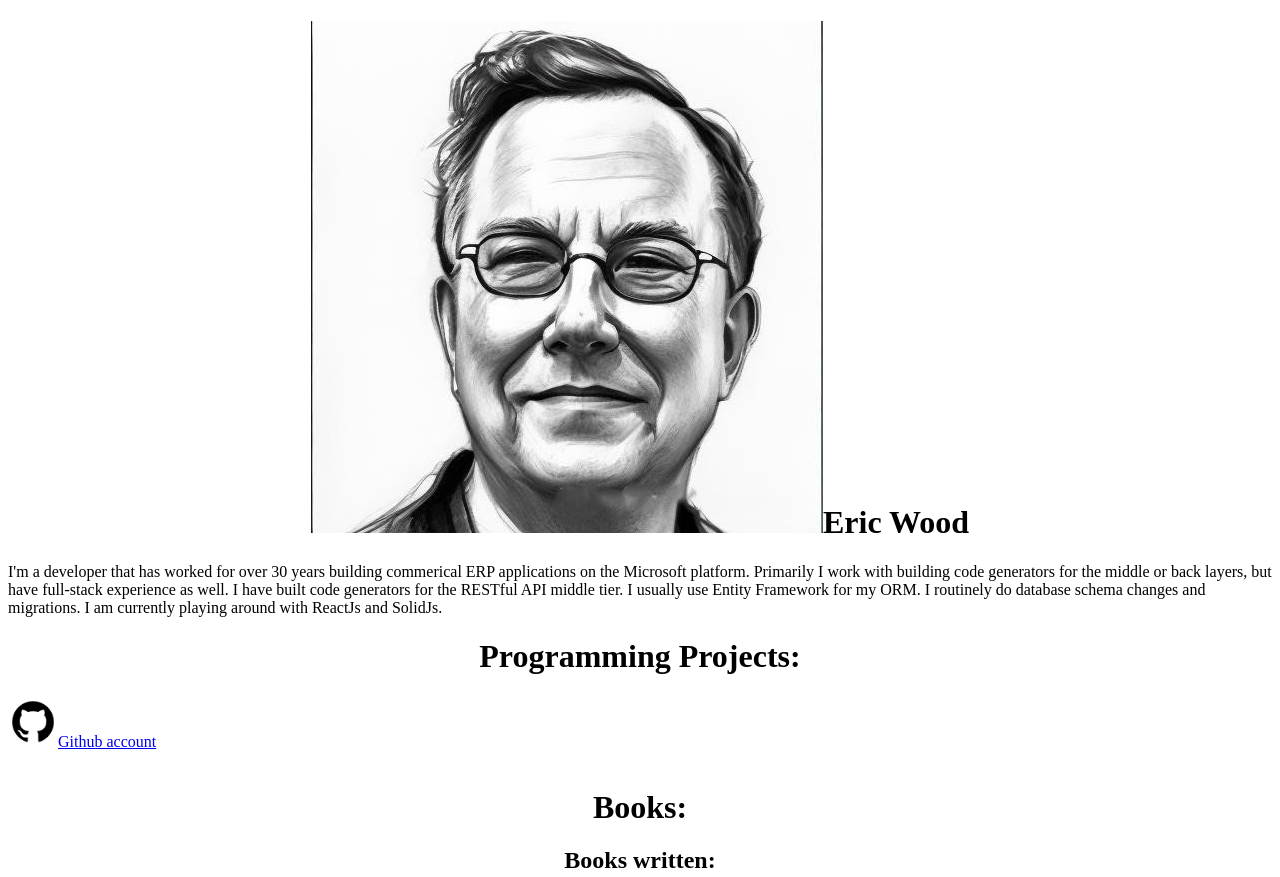
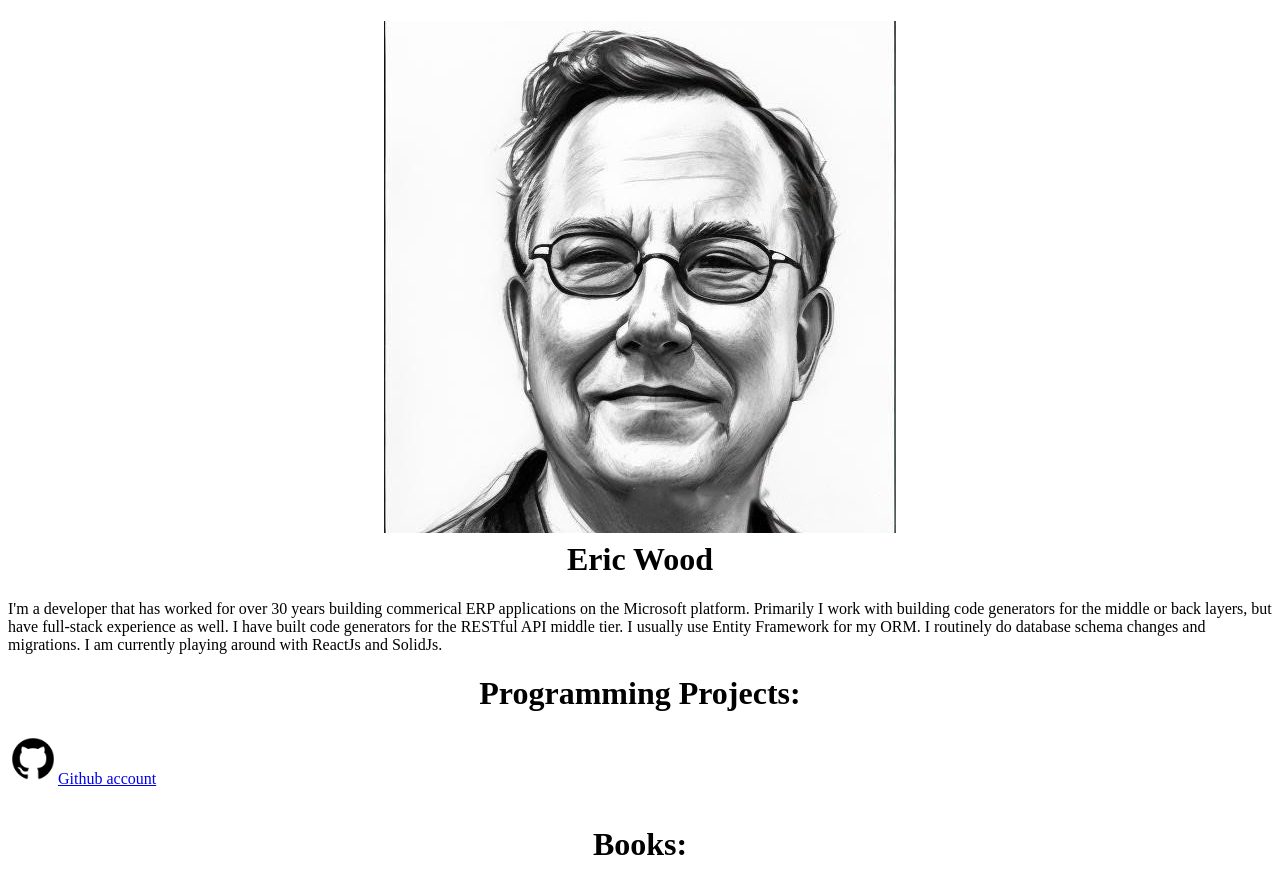
Before and after one commit to ericwood8/ericwood8.github.io, a plain HTML site: page index.html in a window 1280 px wide. Shown: the top 877 px of the page. Drawn offline with Linux system fonts and the light colour scheme.

Commit message:
center name under image

```diff
--- a/index.html
+++ b/index.html
@@ -9,7 +9,10 @@
     </head>
 <body>
 
-<h1 align="center"><img src="IMG/Eric.jpg" alt="Eric sketch" height="512" width="512"/>Eric Wood</h1>
+<h1 align="center">
+    <img src="IMG/Eric.jpg" alt="Eric sketch" height="512" width="512"/><br>
+      Eric Wood
+</h1>
 
 <p>I'm a developer that has worked for over 30 years building commerical ERP applications on the Microsoft platform.
       Primarily I work with building code generators for the middle or back layers, but have full-stack experience as well.
```
